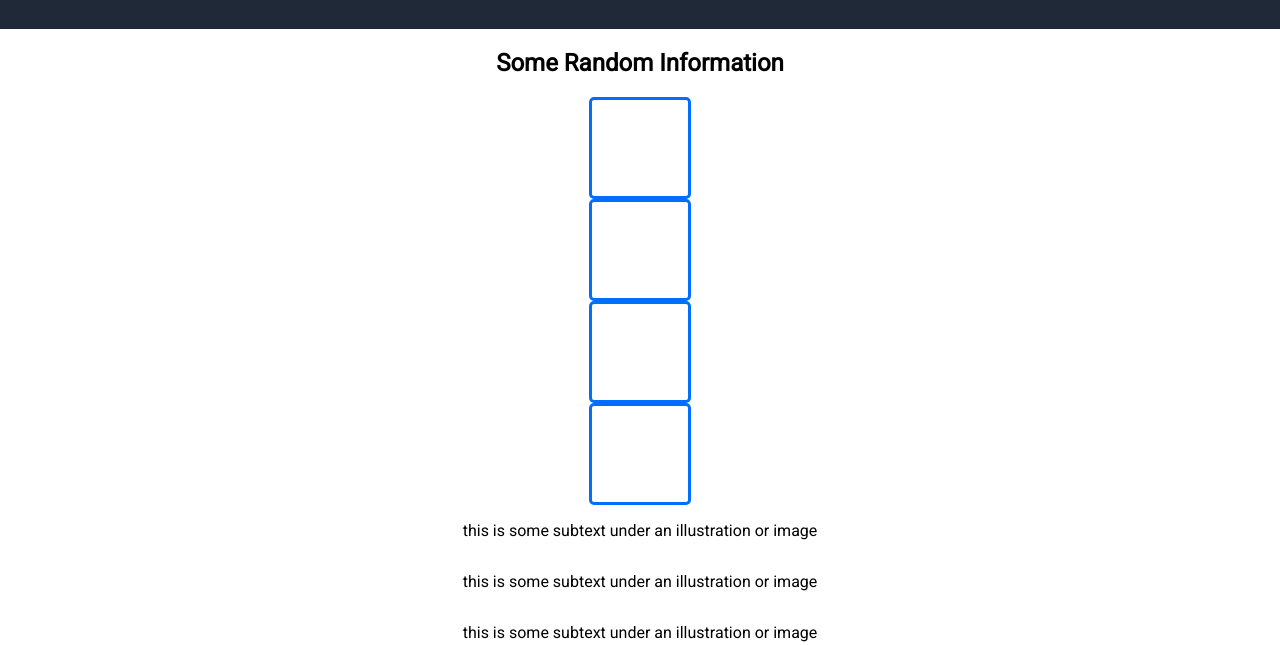
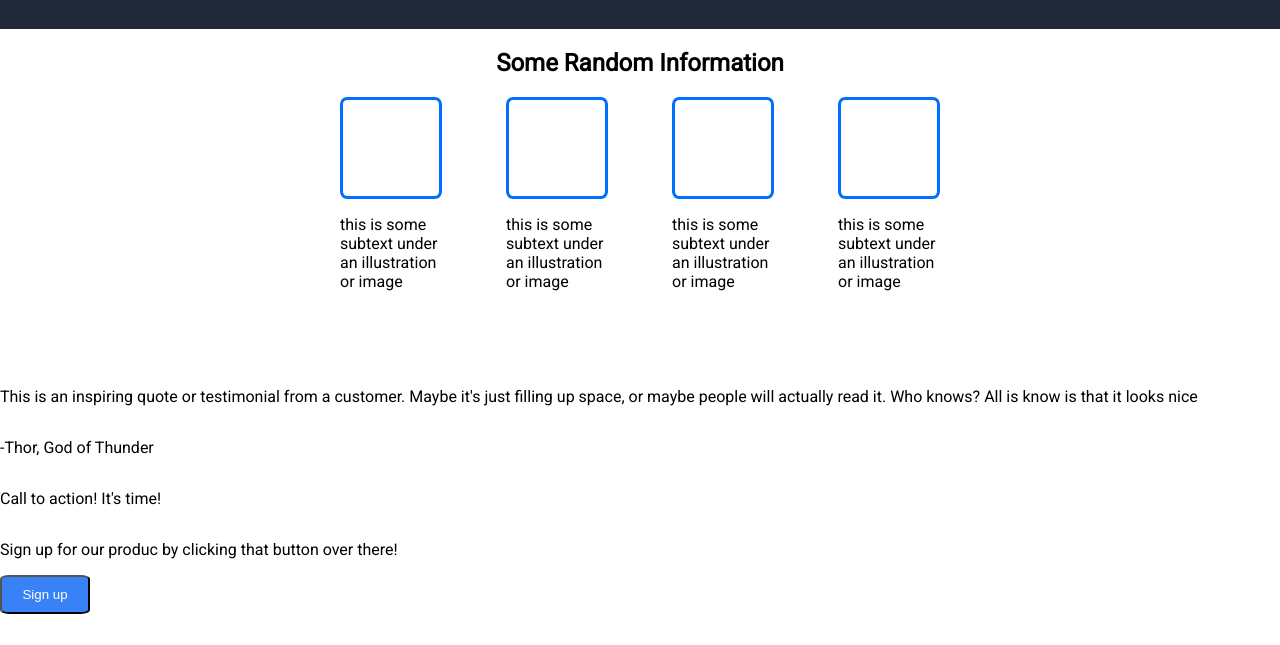
Before and after one commit to Gham556/landing-page, a plain HTML site: page index.html in a window 1280 px wide. Shown: the part 336-981 px from the top of the page. After the commit the page ends 950 px from the top, so only its background shows below. Drawn offline with Linux system fonts and the light colour scheme.

Commit message:
create and align box-content

```diff
--- a/index.html
+++ b/index.html
@@ -30,14 +30,24 @@
     </div>
     <div class="section-2">
         <h2>Some Random Information</h2>
-        <div class="box item-1"></div>
-        <div class="box item-2"></div>
-        <div class="box item-3"></div>
-        <div class="box item-4"></div>
-        <p class="item-1">this is some subtext under an illustration or image</p>
-        <p class="item-2">this is some subtext under an illustration or image</p>
-        <p class="item-3">this is some subtext under an illustration or image</p>
-        <p class="item-4">this is some subtext under an illustration or image</p>
+        <div class="box-content-container">
+            <div class="item-1">
+                <div class="box"></div>
+                <p class=>this is some subtext under an illustration or image</p>
+            </div>
+            <div class="item-2">
+                <div class="box"></div>
+                <p>this is some subtext under an illustration or image</p>
+            </div>
+            <div class="item-3">
+                <div class="box"></div>
+                <p>this is some subtext under an illustration or image</p>
+            </div>
+            <div class="item-4">
+                <div class="box"></div>
+                <p>this is some subtext under an illustration or image</p>
+            </div>
+        </div>
     </div>
     <p>This is an inspiring quote or testimonial from a customer. Maybe it's just filling up space, or maybe people will actually read it. Who knows? All is know is that it looks nice</p>
     <p>-Thor, God of Thunder</p>
--- a/style.css
+++ b/style.css
@@ -81,11 +81,13 @@ img {
 /* end of top-background*/
 /*end of top-content*/
 
+/*start of section 2*/
 .section-2 {
     display: flex;
     flex-direction: column;
     justify-content: center;
     align-items: center;
+    padding-bottom: 64px;
 
 }
 
@@ -95,5 +97,19 @@ img {
     padding: 32px;
     border-style: solid;
     border-color: rgb(0, 110, 255);
-    border-radius: 5%;
+    border-radius: 7%;
 }
+
+.box-content-container {
+    display: flex;
+    align-items: center;
+    gap: 64px;
+}
+
+.item-1, .item-2, .item-3, .item-4{
+    display: flex;
+    flex-direction: column;
+    justify-content: center;
+    max-width: 102px;
+    flex-wrap: wrap;
+}
```
